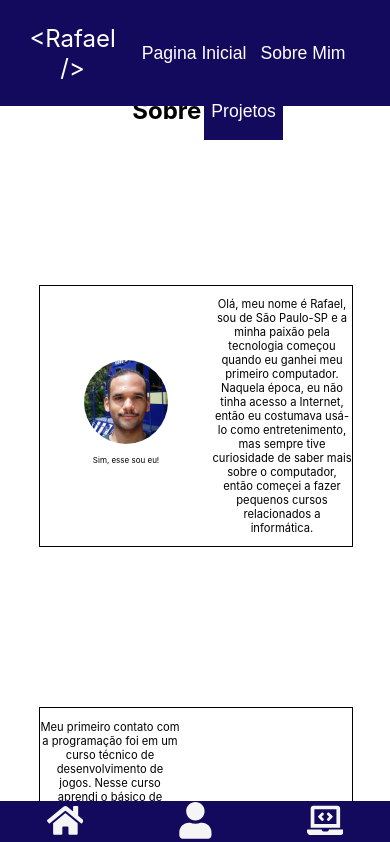
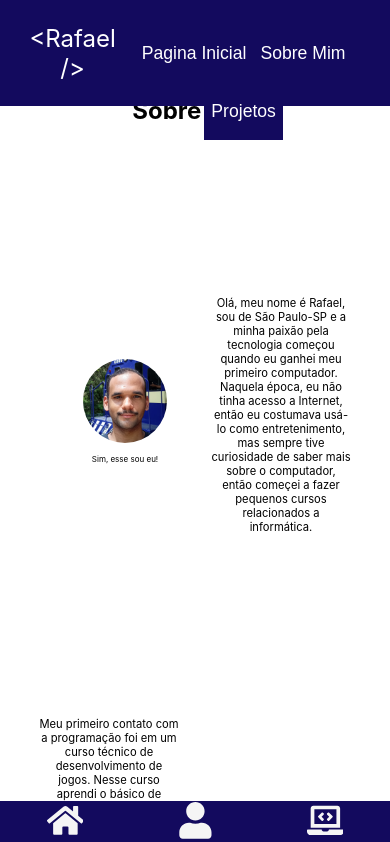
Before and after one commit to rafaelsisoares/portfolio, a React (Create React App) app: page /about in a window 390 px wide. Shown: the top 842 px of the page. Built offline with nearby package versions, Linux system fonts and the light colour scheme.

Commit message:
style: Remocao de borda desnecessaria

```diff
--- a/src/Styles/About.css
+++ b/src/Styles/About.css
@@ -105,7 +105,6 @@ h1 {
     }
 
     .history {
-        border: 1px solid #000;
         font-size: 0.7rem;
         margin: 10rem auto;
         width: 100%;
```
